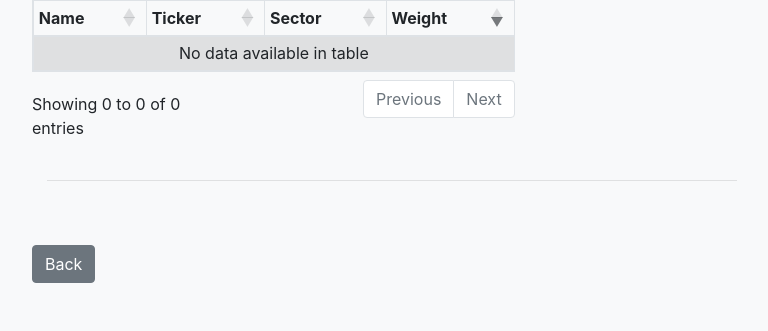
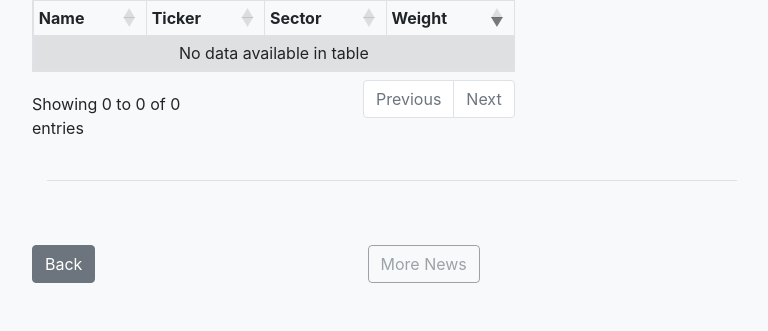
Before and after one commit to jjacobson/ETFCalc, a Flask app: template etfcalc/templates/output/output.html in a window 1280 px wide. Shown: the part 507-838 px from the top of the page, without its empty margins (248-1016 px from the left). Run offline with Flask 2, Linux system fonts and the light colour scheme; the template is opened without the code that fills it, so the values that code supplies are empty; some libraries are stand-ins or nearby versions.

Commit message:
Add news button

```diff
--- a/etfcalc/static/js/output.js
+++ b/etfcalc/static/js/output.js
@@ -45,6 +45,7 @@ function load_news_section() {
     for (i = 0; i < news.children.length, count != 0; i++) {
         let news_item = news.children[i];
         if (!news_item) {
+            disable_news_btn();
             break;
         }
         if (!news_item.classList.contains('gone')) {
@@ -52,7 +53,15 @@ function load_news_section() {
         }
         news_item.classList.remove('gone');
         count -= 1;
+        if (i == news.children.length - 1) {
+            disable_news_btn();
+        }
     }
+}
+
+function disable_news_btn() {
+    let btn = document.getElementById('btn-news');
+    btn.disabled = true;
 }
 
 function back() {
--- a/etfcalc/templates/input/input.html
+++ b/etfcalc/templates/input/input.html
@@ -61,7 +61,7 @@
     </form>
 </div>
 
-<div class="row float-right mr-1">
+<div class="row float-right mr-1 pb-5">
     <button type="button" class="btn btn-secondary mr-1" onclick="add_row()">Add</button>
     <button type="submit" class="btn btn-primary" data-toggle="modal" data-target="#processing" form="portfolio"
         onclick="save_data()">Calculate</button>
--- a/etfcalc/templates/output/output.html
+++ b/etfcalc/templates/output/output.html
@@ -44,7 +44,9 @@
                 <img src="{{ news.image_url }}" class="mr-3 logo" alt="">
                 <div class="media-body">
                     <span class="source text-muted">{{ news.source }} &vert; {{ news.datetime|strftime }}</span>
-                    <a href="{{ news.url }}"><h6 class="mt-0">{{ news.title }}</h6></a>
+                    <a href="{{ news.url }}">
+                        <h6 class="mt-0">{{ news.title }}</h6>
+                    </a>
                     {{ news.description|truncate(170) }}
                 </div>
             </div>
@@ -54,5 +56,8 @@
 </div>
 <div class="row pb-5">
     <button type="button" class="btn btn-secondary" onclick="back()">Back</button>
+    <div class="col text-center">
+        <button type="button" class="btn btn-outline-secondary" id="btn-news" onclick="load_news_section()">More News</button>
+    </div>
 </div>
 {% endblock %}
```
